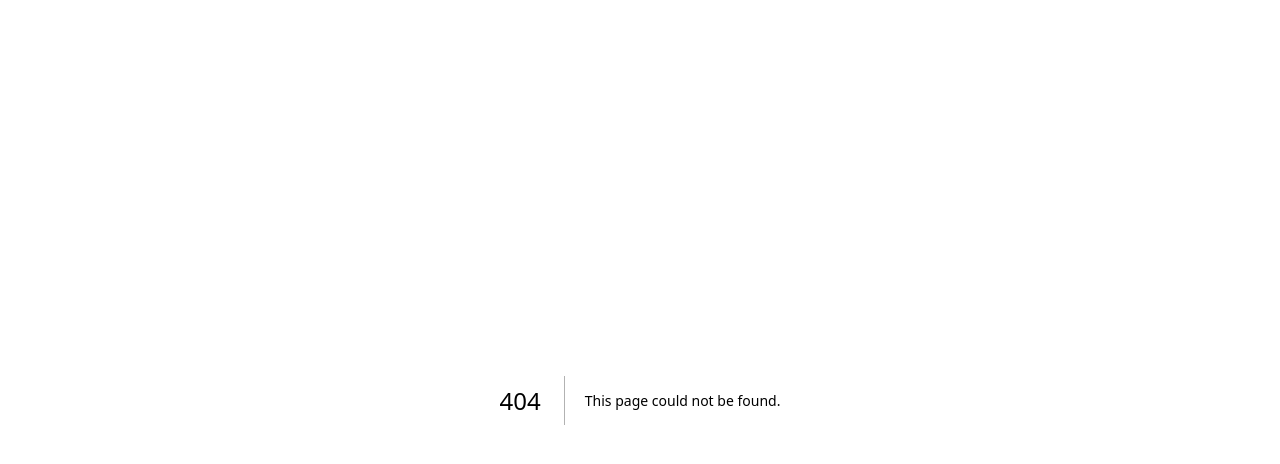
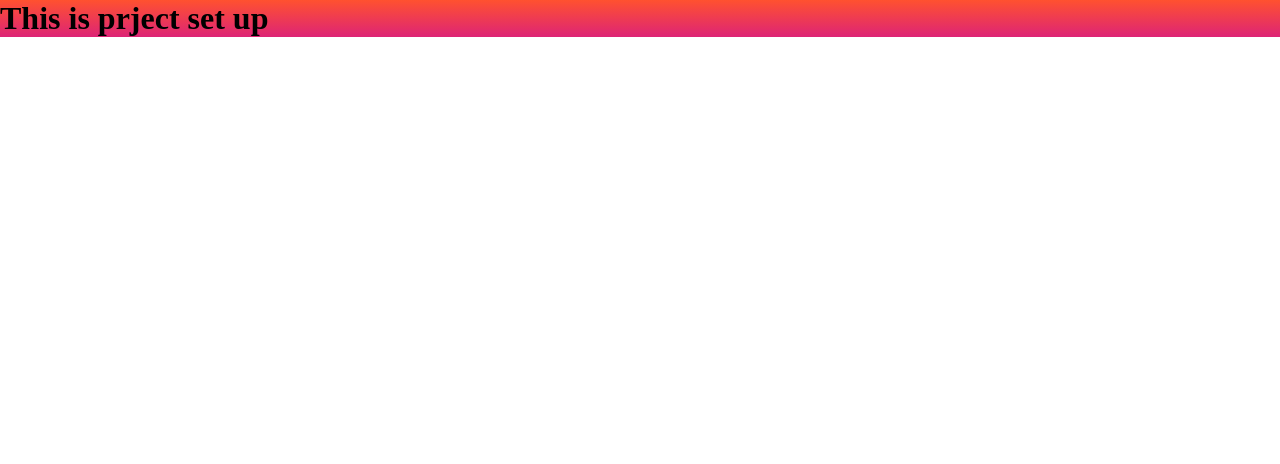
Before and after one commit to abuhanifornob/lifeline_health, a Next.js app: page /test-setup in a window 1280 px wide. Before the commit this address had no page. Shown: the top 464 px of the page. Built offline with nearby package versions, Linux system fonts and the light colour scheme.

Commit message:
code test from rakibul

```diff
--- /dev/null
+++ b/pages/test-setup.js
@@ -0,0 +1,11 @@
+import React from 'react';
+
+const Test = () => {
+    return (
+        <div>
+            <h1>This is prject set up</h1>
+        </div>
+    );
+};
+
+export default Test;
```
